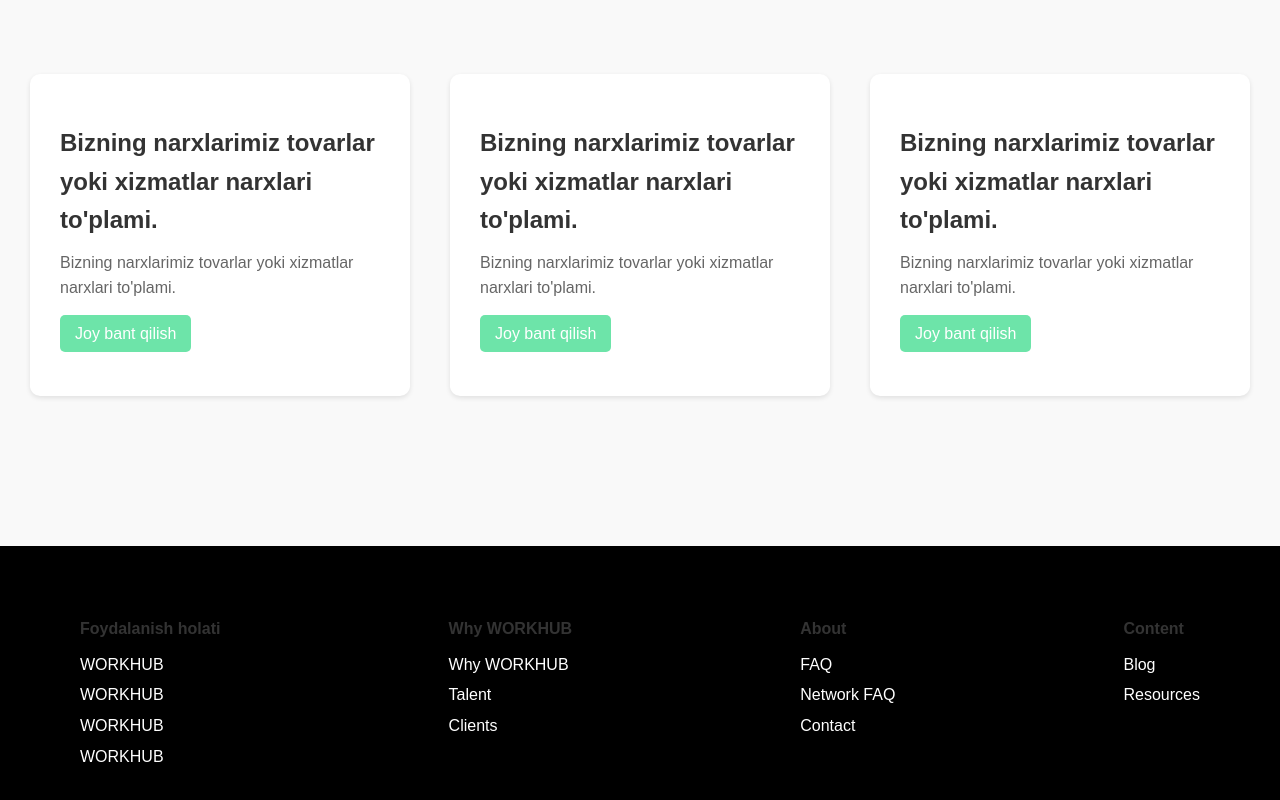
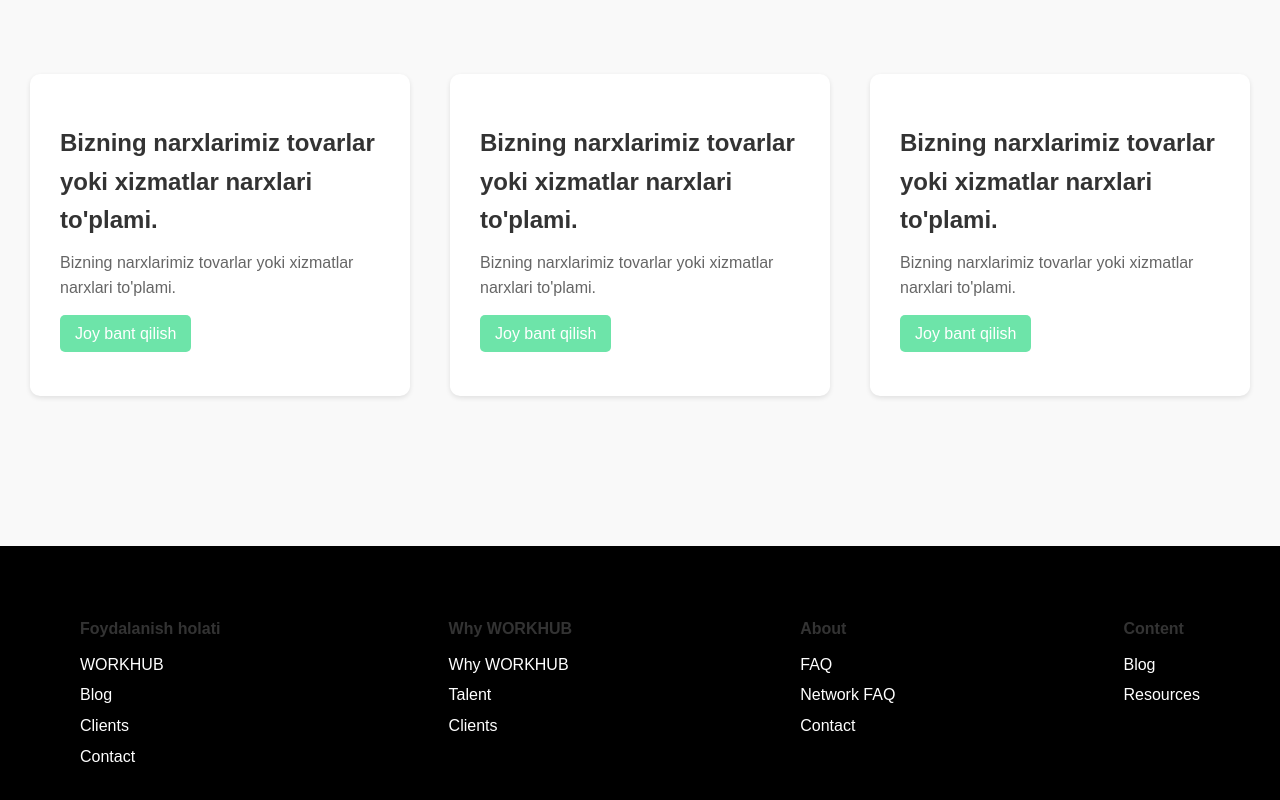
Before and after one commit to Jalolbek17/workhub-v5, a plain HTML site: page index.html in a window 1280 px wide. Shown: the part 4439-5239 px from the top of the page. Drawn offline with Linux system fonts and the light colour scheme.

Commit message:
first commit

```diff
--- a/index.html
+++ b/index.html
@@ -175,9 +175,9 @@
           <h4>Foydalanish holati</h4>
           <ul>
             <li><a href="#">WORKHUB</a></li>
-            <li><a href="#">WORKHUB</a></li>
-            <li><a href="#">WORKHUB</a></li>
-            <li><a href="#">WORKHUB</a></li>
+            <li><a href="#">Blog</a></li>
+            <li><a href="#">Clients</a></li>
+            <li><a href="#">Contact</a></li>
           </ul>
         </div>
         <div class="footer-column">
```
